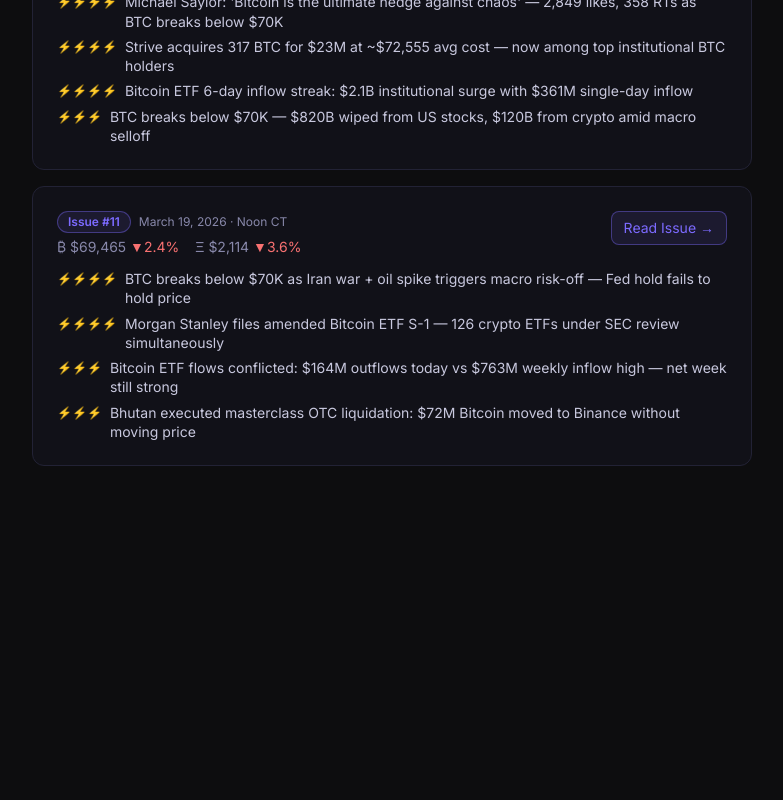
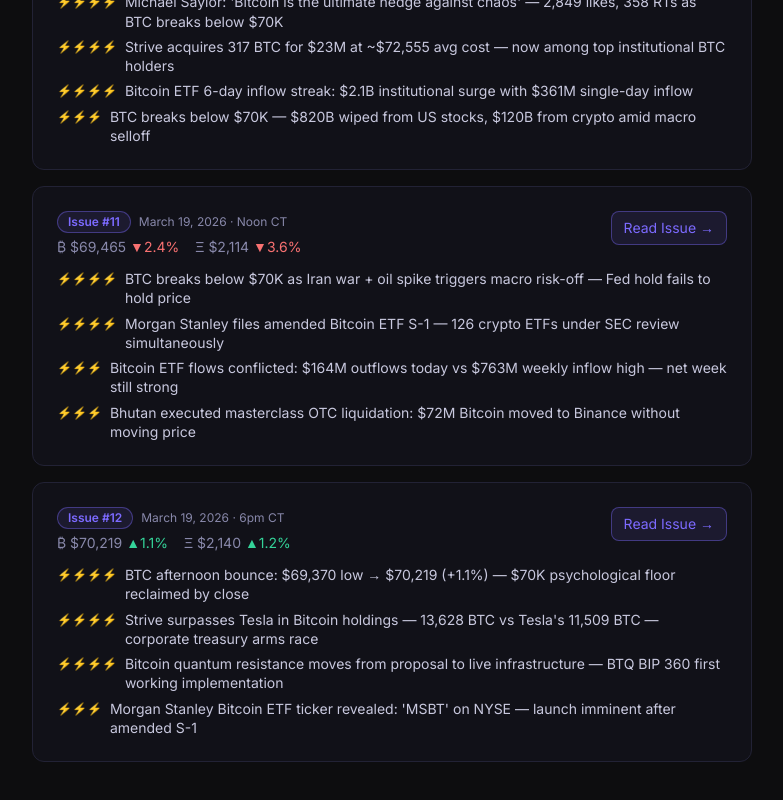
Before and after one commit to Mind-Dragon/zackor-signals, a Next.js app: page /issues in a window 1280 px wide. Shown: the part 2529-3329 px from the top of the page, without its empty margins (248-1031 px from the left). Before the commit the page ends 3043 px from the top, so only its background shows below. Built offline with nearby package versions, Linux system fonts and the light colour scheme.

Commit message:
feat: add Issue #12 — 6pm CT March 19 2026

```diff
--- a/app/data/issues.ts
+++ b/app/data/issues.ts
@@ -28,6 +28,103 @@
 }
 
 export const ISSUES: Issue[] = [
+  {
+    id: "2026-03-19-6pm",
+    issueNumber: 12,
+    date: "March 19, 2026",
+    time: "6pm CT",
+    btcPrice: "$70,219",
+    ethPrice: "$2,140",
+    btcChange: "1.1%",
+    ethChange: "1.2%",
+    btcUp: true,
+    ethUp: true,
+    sections: [
+      {
+        icon: "₿",
+        title: "Bitcoin",
+        signals: [
+        {
+          rating: 4,
+          headline: "BTC afternoon bounce: $69,370 low → $70,219 (+1.1%) — $70K psychological floor reclaimed by close",
+          detail: "After breaching $70K at noon and touching $69,370 this morning (9:45am ET per Fortune), Bitcoin staged a +1.1% afternoon recovery to $70,219 at 6pm CT. The $70K floor held as a magnet — short-covering + dip buyers absorbed the Iran/oil macro selloff. Close above $70K is constructive heading into Friday."
+        },
+        {
+          rating: 4,
+          headline: "Strive surpasses Tesla in Bitcoin holdings — 13,628 BTC vs Tesla's 11,509 BTC — corporate treasury arms race",
+          detail: "Bitcoin treasury company Strive disclosed holdings of 13,628 BTC, pulling ahead of Tesla (11,509 BTC) to become a top-10 public treasury holder. This is the first time a dedicated Bitcoin treasury firm has passed Tesla — a milestone in the institutional BTC accumulation race. Strive is Texas-based and grew its position aggressively in Q1 2026."
+        },
+        {
+          rating: 4,
+          headline: "Bitcoin quantum resistance moves from proposal to live infrastructure — BTQ BIP 360 first working implementation",
+          detail: "BTQ deployed the first working BIP 360 implementation on Bitcoin Quantum (r/Bitcoin score=140, r/CryptoCurrency score=39 — both trending). This moves quantum-resistant Bitcoin from theoretical proposal to live testnet infrastructure. With quantum computing timelines accelerating, BIP 360 infrastructure deployment is a long-term protocol resilience milestone the market has largely not priced."
+        },
+        {
+          rating: 3,
+          headline: "Morgan Stanley Bitcoin ETF ticker revealed: 'MSBT' on NYSE — launch imminent after amended S-1",
+          detail: "Morgan Stanley's Bitcoin ETF will trade as 'MSBT' on the NYSE (Exa, CoinCentral Mar 19). The ticker reveal follows the amended S-1 filing — a sign the launch is nearing. With 126 crypto ETFs under concurrent SEC review, MSBT's entry would be the most significant new BTC distribution channel since BlackRock's IBIT."
+        },
+        {
+          rating: 3,
+          headline: "$15B Prince Group crypto seizure — US plans swirling around largest crypto seizure in history",
+          detail: "Questions are swirling around US government plans for the record $15B Prince Group crypto seizure (r/CryptoCurrency score=47, 6.8h). This is the largest crypto seizure in history. How the US disposes of these assets — auction, Treasury hold, or strategic reserve contribution — could have significant market impact on BTC supply dynamics."
+        },
+        {
+          rating: 3,
+          headline: "Bitcoin ETF inflow streak broken — $164M outflows Wednesday end multi-day run; weekly high still $763M",
+          detail: "Spot Bitcoin ETFs logged $164M in net redemptions Wednesday, ending a multi-day inflow streak (CoinDesk). Despite the single-day outflow, the weekly high of $763M represents the strongest 7-day inflow of 2026. The streak break is a short-term negative signal but doesn't invalidate the broader institutional accumulation trend."
+        },
+        {
+          rating: 3,
+          headline: "Fed holds 3.50-3.75%, raises 2026 inflation forecast to 2.7% — dot plot stays at 1 cut; BTC macro headwind remains",
+          detail: "The Fed held rates steady at 3.50-3.75% and raised its 2026 inflation forecast to 2.7% (news, 7h ago). The dot plot stayed at 1 cut — hawkish hold. Iran/oil geopolitics + elevated inflation forecasts = the macro headwind that drove this morning's BTC selloff. The 1 cut outlook caps BTC upside until macro resolves."
+        },
+        {
+          rating: 2,
+          headline: "Fed Basel risk weighting proposal — BTC currently classified as 'toxic asset'; revision could change bank calculus",
+          detail: "The Fed released a Basel risk weighting revision proposal today (r/Bitcoin score=38). Bitcoin is currently treated as a 'toxic asset' under Basel standards, requiring banks to hold expensive capital buffers against BTC exposure. A reclassification would structurally lower the cost for banks to hold BTC — a long-term structural demand catalyst."
+        },
+        ],
+      },
+      {
+        icon: "Ξ",
+        title: "Ethereum",
+        signals: [
+        {
+          rating: 4,
+          headline: "Ethereum Foundation deploys $7.8M ETH into DeFi — largest single-day EF DeFi deployment, setting the tone",
+          detail: "The Ethereum Foundation deployed $7.8 million in ETH into DeFi today (news, 6h ago). This is on top of the 3,400 ETH Morpho deployment from earlier this week. The EF is actively using its treasury to bootstrap DeFi yields — a signal to institutions that on-chain yields are legitimate. Staking yields are the main bridge connecting TradFi and DeFi."
+        },
+        {
+          rating: 4,
+          headline: "BlackRock + institutions staking ETH — supply squeeze 'just getting started' as ETHB yield machines lock supply",
+          detail: "Multiple Exa sources (Mar 18-19) confirm: BlackRock and other institutions staking ETH through ETHB are creating a supply squeeze that is just beginning. ETHB monthly yield distribution means institutional ETH is locked in staking — not available for selling. With 37M ETH already staked (30% supply), the institutional staking layer adds a second locking mechanism on top."
+        },
+        {
+          rating: 3,
+          headline: "ETH recovers to $2,140 (+1.2% from noon) — bouncing with BTC; $315M ETF inflows show bid remains",
+          detail: "ETH recovered from the noon low of $2,114 to $2,140 at 6pm CT (+1.2%). ETH ETF inflows hit $315M in a recent session, raising the question 'Is the tide turning?' (Exa Mar 18). Whale $111M ETH purchase at $2,185 (from earlier today) is now underwater — but at a smaller margin. $2,100 held as support through the session."
+        },
+        {
+          rating: 3,
+          headline: "One-click institutional staking — developers targeting frictionless ETH staking; nearly 1M validators active",
+          detail: "Ethereum developers are targeting one-click staking for institutions — removing the technical friction that has kept TradFi from direct ETH staking (CoinDesk, 13h ago). Nearly 1 million validators are now active and ~30% of all ETH is staked. Combined with ETHB's arrival, this UX simplification could unlock the next wave of institutional staking capital."
+        },
+        {
+          rating: 3,
+          headline: "ETH outperforms BTC on 1D basis (-2.9% vs -1.4%) — but ETH/BTC narrative holds: geopolitical hedge + yield",
+          detail: "ETH fell -2.88% on the day vs BTC -1.43% — ETH underperformed BTC on raw 1D change. But the structural ETH/BTC narrative (staking yield as geopolitical hedge) continues: ETH's absolute performance vs its ATH ratio has been recovering. The $7.8M EF DeFi deployment + ETHB staking squeeze + $315M ETF inflows = three simultaneous demand drivers."
+        },
+        {
+          rating: 2,
+          headline: "ETH 6pm: $2,140 (-2.9% 1D) — three-body problem persists; $2,100 support held all session",
+          detail: "ETH closes the 6pm session at $2,140. The three-body problem continues: staking supply sink (37M ETH locked), L2 fee compression to mainnet (-90% YoY), BlackRock ETHB demand. $2,100 held as support all session. ETH RSI cycle-bottom signal still in play. Key level to watch: reclaim $2,200 to signal resumption."
+        },
+        ],
+      },
+    ],
+  },
+
   {
     id: "2026-03-19-noon",
     issueNumber: 11,
```
